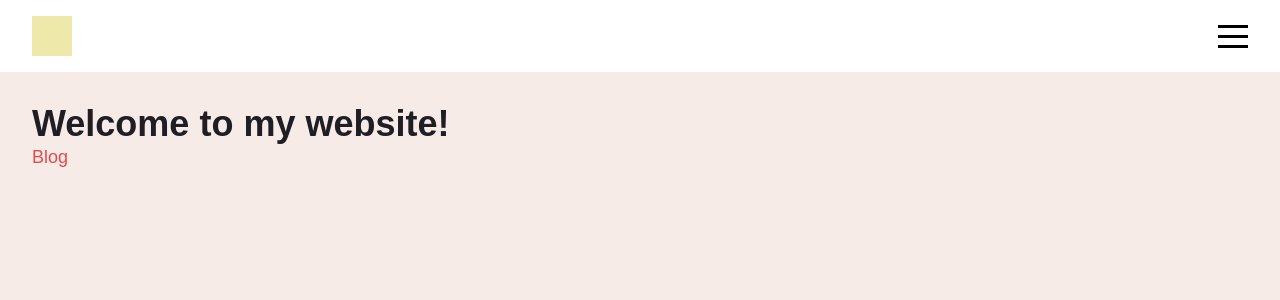
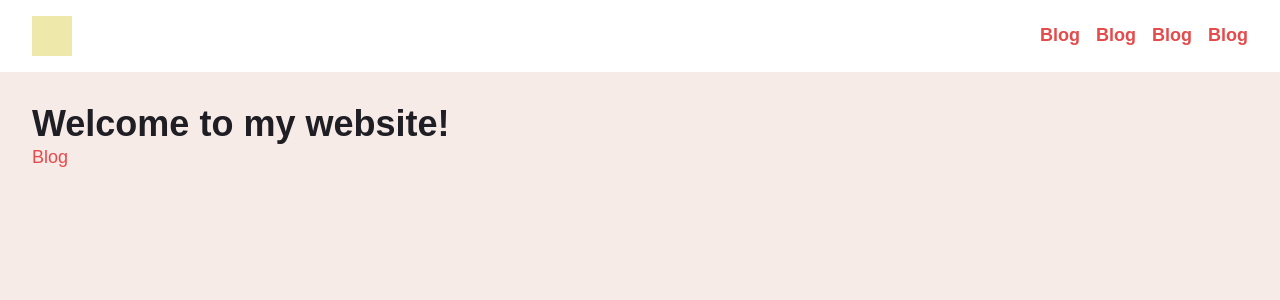
Before and after one commit to drumm2k/myblog, a Next.js app: page / in a window 1280 px wide. Shown: the top 300 px of the page. Built offline with nearby package versions, Linux system fonts and the light colour scheme.

Commit message:
Nav menu for bigger than mobile phone screens

```diff
--- a/components/Header.js
+++ b/components/Header.js
@@ -6,6 +6,7 @@ import NavList from './NavList';
 
 const StyledHeader = styled.header`
   display: flex;
+  flex-wrap: wrap;
   justify-content: space-between;
   padding-top: 1.6rem;
   padding-bottom: 1.6rem;
@@ -20,11 +21,13 @@ const Logo = styled.a`
   font-size: 3rem;
 `;
 
-const Nav = styled.div`
-  width: 3rem;
-  height: 3rem;
+const BreakLine = styled.div`
+  flex-basis: 100%;
+  height: 0;
 
-  background-color: palegoldenrod;
+  @media (min-width: 736px) {
+    display: none;
+  }
 `;
 
 export default class Header extends React.Component {
@@ -57,8 +60,10 @@ export default class Header extends React.Component {
             toggleNav={this.toggleNav}
             navOpened={this.state.navOpened}
           />
+          <BreakLine />
+
+          <NavList navOpened={this.state.navOpened} />
         </StyledHeader>
-        <NavList navOpened={this.state.navOpened} />
       </>
     );
   }
--- a/components/NavItem.js
+++ b/components/NavItem.js
@@ -3,6 +3,10 @@ import Link from 'next/link';
 
 const Item = styled.li`
   font-weight: 700;
+
+  @media (min-width: 736px) {
+    margin-left: 1.6rem;
+  }
 `;
 
 const NavItem = (props) => {
--- a/components/NavList.js
+++ b/components/NavList.js
@@ -3,24 +3,30 @@ import styled from 'styled-components';
 import NavItem from './NavItem';
 
 const StyledNavList = styled.ul`
-  position: fixed;
   text-align: center;
   display: none;
   flex-direction: column;
   background: #fff;
   width: 100%;
+  padding: 1.6rem;
 
   &.opened {
     display: flex;
+  }
+
+  @media (min-width: 736px) {
+    position: relative;
+    display: flex;
+    flex-direction: row;
+    width: auto;
+    padding: 0;
   }
 `;
 
 export default class NavList extends React.Component {
   render() {
     return (
-      <StyledNavList
-        className={this.props.navOpened ? 'opened wrapper' : 'wrapper'}
-      >
+      <StyledNavList className={this.props.navOpened ? 'opened' : null}>
         <NavItem url={'/blog'} name={'Blog'} />
         <NavItem url={'/blog'} name={'Blog'} />
         <NavItem url={'/blog'} name={'Blog'} />
--- a/components/NavMenu.js
+++ b/components/NavMenu.js
@@ -5,6 +5,10 @@ const Button = styled.div`
   height: 30px;
   transform: rotate(0deg);
   transition: 0.5s ease-in-out;
+
+  @media (min-width: 736px) {
+    display: none;
+  }
 `;
 
 const ButtonElem = styled.div`
```
